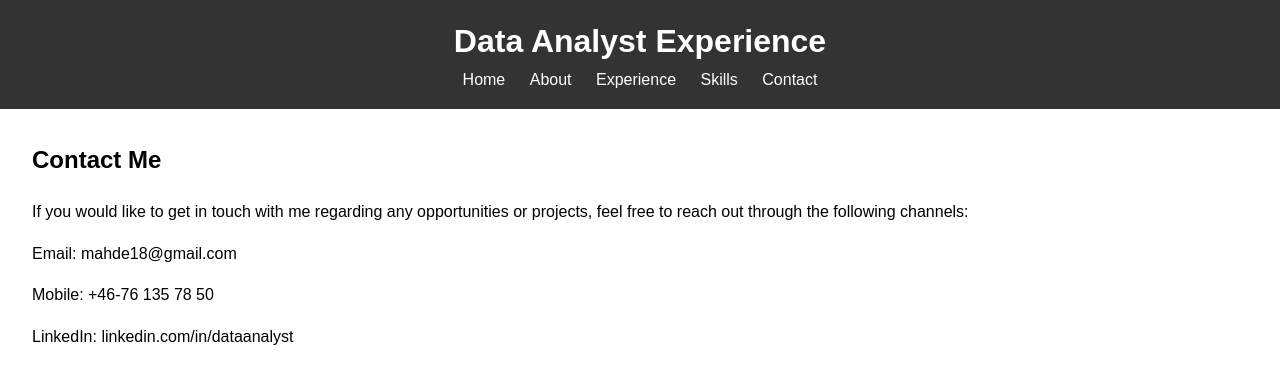
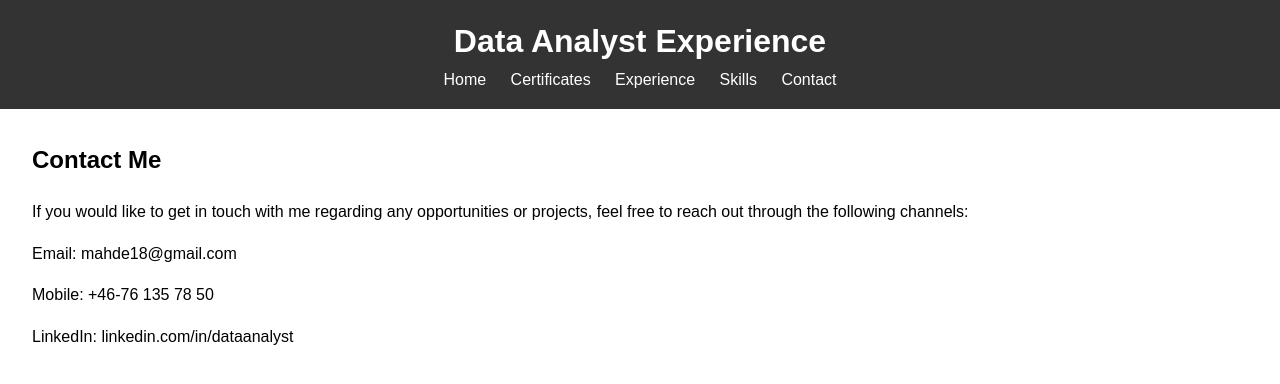
Before and after one commit to Mahe18/DataJourney-DerivingWisdom, a plain HTML site: page contact.html in a window 1280 px wide. Drawn offline with Linux system fonts and the light colour scheme.

Commit message:
Update contact.html

```diff
--- a/contact.html
+++ b/contact.html
@@ -14,7 +14,7 @@
     <nav>
       <ul>
         <li><a href="index.html">Home</a></li>
-        <li><a href="about.html">About</a></li>
+        <li><a href="certificates.html">Certificates</a></li>
         <li><a href="experience.html">Experience</a></li>
         <li><a href="skills.html">Skills</a></li>
         <li><a href="contact.html">Contact</a></li>
```
